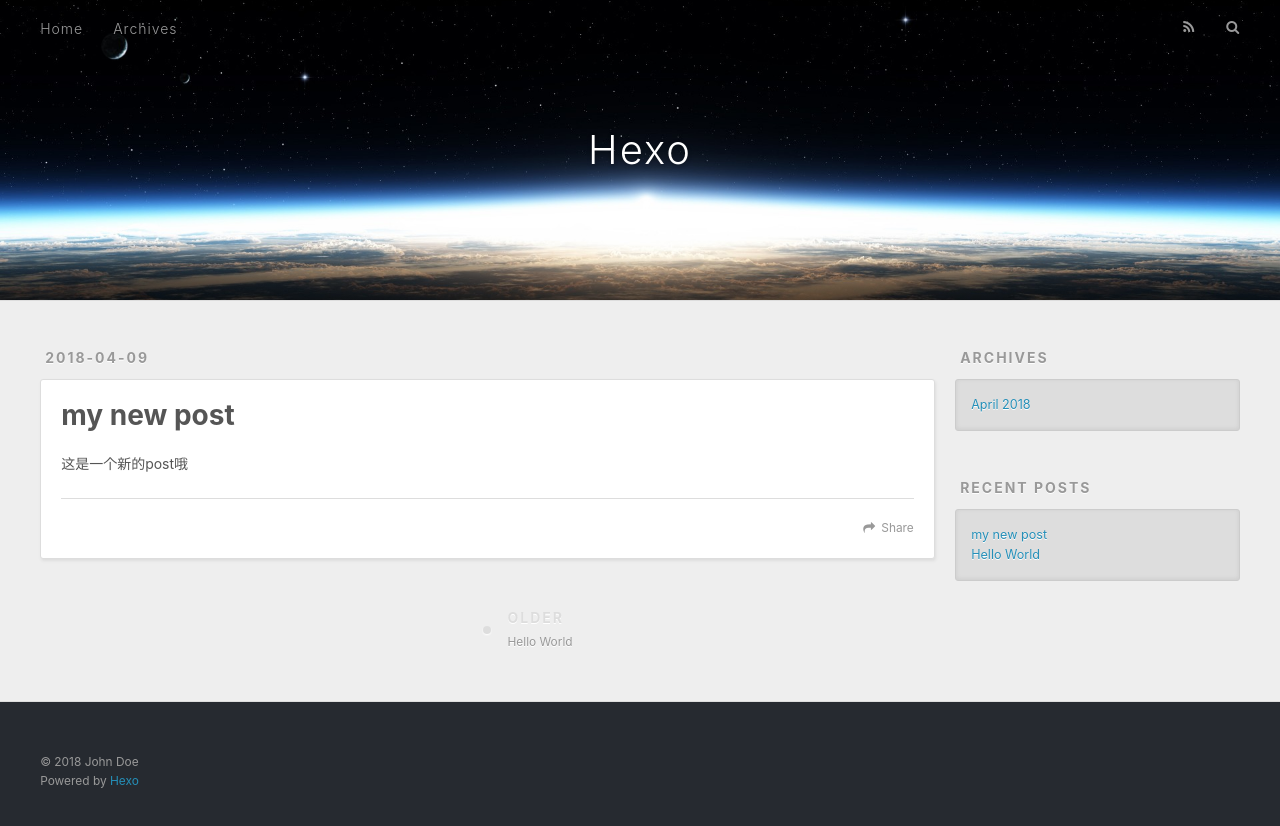
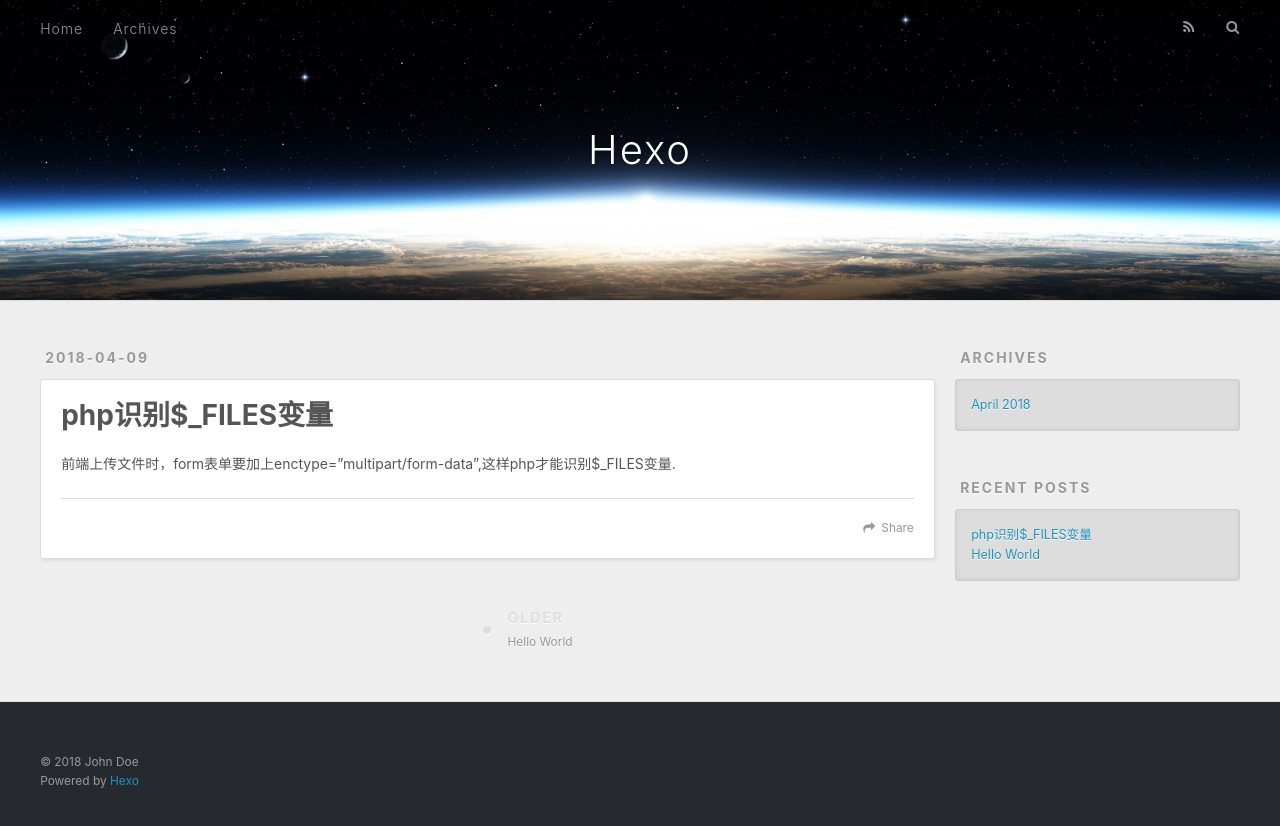
Before and after one commit to ltjenny/ltjenny.github.io, a plain HTML site: page 2018/04/09/my-new-post/index.html in a window 1280 px wide. Drawn offline with nearby package versions, Linux system fonts and the light colour scheme.

Commit message:
Site updated: 2018-04-09 11:57:47

```diff
--- a/2018/04/09/my-new-post/index.html
+++ b/2018/04/09/my-new-post/index.html
@@ -5,19 +5,19 @@
 
 
 
-  <title>my new post | Hexo</title>
+  <title>php识别$_FILES变量 | Hexo</title>
   <meta name="viewport" content="width=device-width, initial-scale=1, maximum-scale=1">
-  <meta name="description" content="这是一个新的post哦">
+  <meta name="description" content="前端上传文件时，form表单要加上enctype=”multipart/form-data”,这样php才能识别$_FILES变量.">
 <meta property="og:type" content="article">
-<meta property="og:title" content="my new post">
+<meta property="og:title" content="php识别$_FILES变量">
 <meta property="og:url" content="http://yoursite.com/2018/04/09/my-new-post/index.html">
 <meta property="og:site_name" content="Hexo">
-<meta property="og:description" content="这是一个新的post哦">
+<meta property="og:description" content="前端上传文件时，form表单要加上enctype=”multipart/form-data”,这样php才能识别$_FILES变量.">
 <meta property="og:locale" content="default">
-<meta property="og:updated_time" content="2018-04-09T03:43:13.069Z">
+<meta property="og:updated_time" content="2018-04-09T03:57:06.712Z">
 <meta name="twitter:card" content="summary">
-<meta name="twitter:title" content="my new post">
-<meta name="twitter:description" content="这是一个新的post哦">
+<meta name="twitter:title" content="php识别$_FILES变量">
+<meta name="twitter:description" content="前端上传文件时，form表单要加上enctype=”multipart/form-data”,这样php才能识别$_FILES变量.">
 
     <link rel="alternate" href="/atom.xml" title="Hexo" type="application/atom+xml">
 
@@ -78,7 +78,7 @@
 
 
     <h1 class="article-title" itemprop="name">
-      my new post
+      php识别$_FILES变量
     </h1>
 
 
@@ -86,7 +86,7 @@
 
     <div class="article-entry" itemprop="articleBody">
 
-        <p>这是一个新的post哦</p>
+        <p>前端上传文件时，form表单要加上enctype=”multipart/form-data”,这样php才能识别$_FILES变量.</p>
 
 
     </div>
@@ -140,7 +140,7 @@
       <ul>
 
           <li>
-            <a href="/2018/04/09/my-new-post/">my new post</a>
+            <a href="/2018/04/09/my-new-post/">php识别$_FILES变量</a>
           </li>
 
           <li>
```
Also changed, not shown: 2018/04/09/hello-world/index.html (+2 -2 lines), archives/2018/04/index.html (+2 -2 lines), archives/2018/index.html (+2 -2 lines), archives/index.html (+2 -2 lines), index.html (+3 -3 lines).
